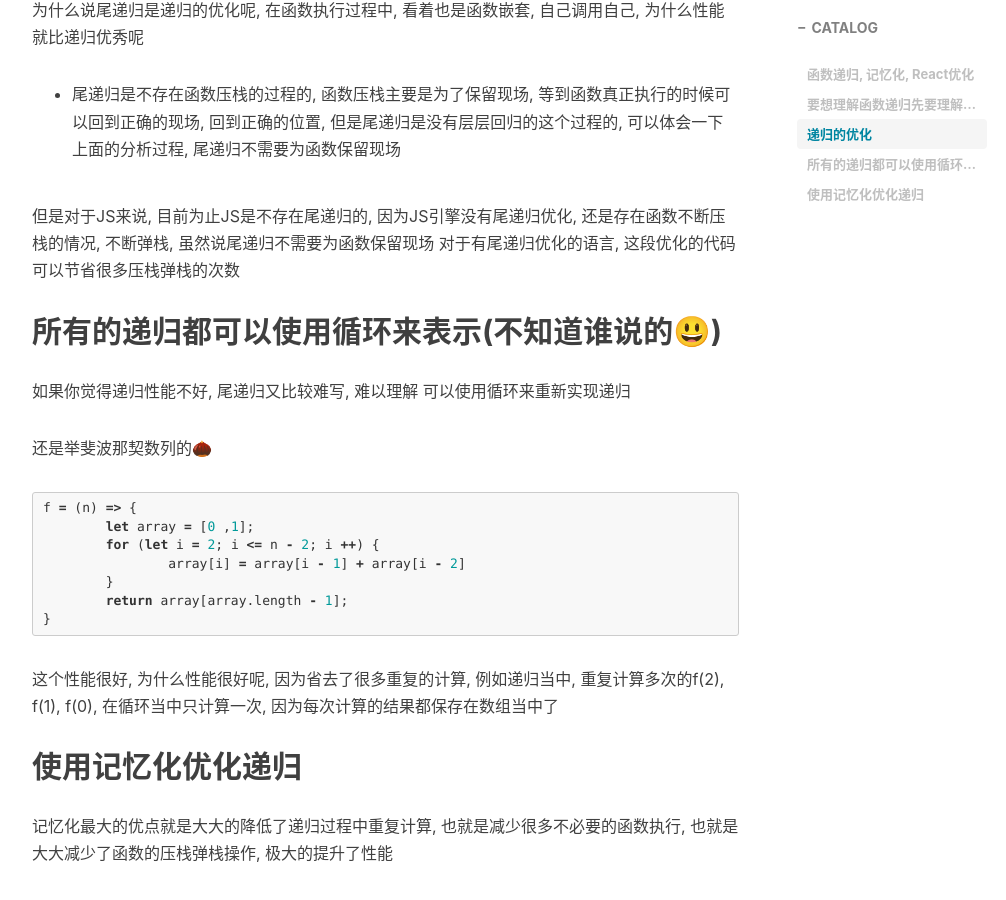
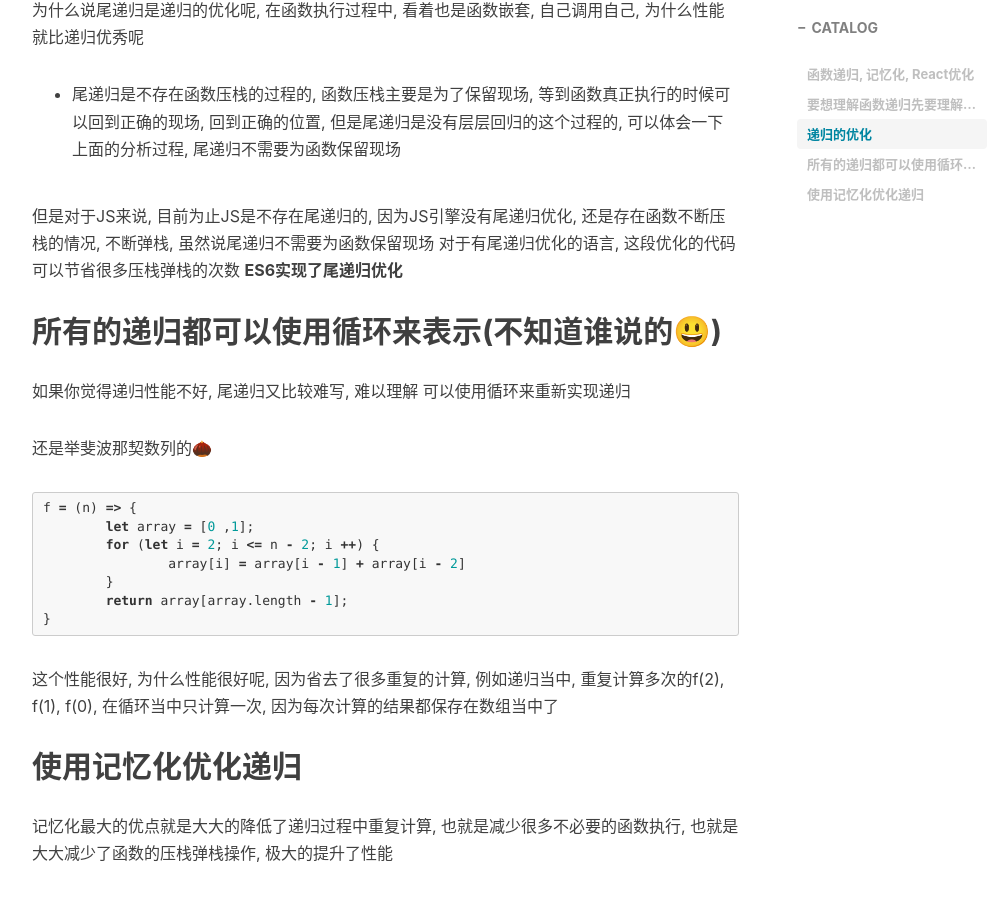
Before and after one commit to echoheart/echoheart.github.io, a Jekyll site: the page built from _posts/2019-11-13-函数递归, 记忆化, React优化.md, in a window 1280 px wide and 900 px high, scrolled down 2875 px. Shown: the whole window, without its empty margins (233-1239 px from the left). Built offline with Jekyll 4.4.1, drawn with Linux system fonts in a browser that asks for light colours; nearby versions of some CDN libraries; comment, search, counter and statistics services are not loaded.

Commit message:
修复错误

```diff
--- a/_posts/2019-11-13-函数递归, 记忆化, React优化.md
+++ b/_posts/2019-11-13-函数递归, 记忆化, React优化.md
@@ -124,6 +124,7 @@ f_helper = (start, end, prev1, prev2) =>
 但是对于JS来说, 目前为止JS是不存在尾递归的, 因为JS引擎没有尾递归优化, 还是存在函数不断压栈的情况, 不断弹栈,
 虽然说尾递归不需要为函数保留现场
 对于有尾递归优化的语言, 这段优化的代码可以节省很多压栈弹栈的次数
+**ES6实现了尾递归优化**
 
 ## 所有的递归都可以使用循环来表示(不知道谁说的😃)
 
```
